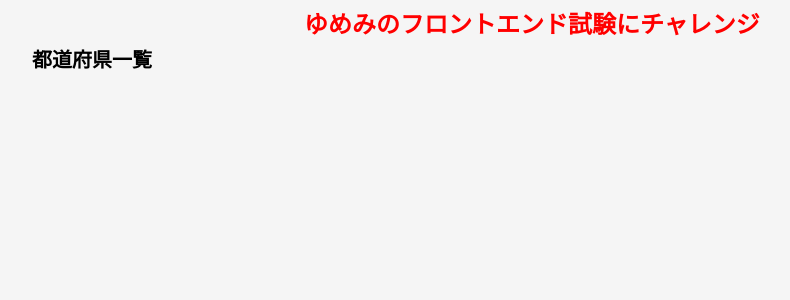
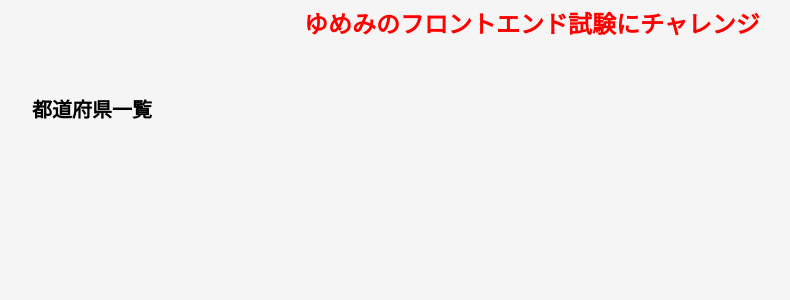
Before and after one commit to yukimark/yumemi-resas, a Next.js app: page / in a window 1280 px wide. Shown: the top 300 px of the page, without its empty margins (108-898 px from the left). Built offline with nearby package versions, Linux system fonts and the light colour scheme; no server answers.

Commit message:
微修正

```diff
--- a/src/components/base/header.tsx
+++ b/src/components/base/header.tsx
@@ -3,6 +3,7 @@ import styled from 'styled-components'
 const HeaderDiv = styled.header`
   width: 100%;
   height: 50px;
+  margin-bottom: 50px;
 `
 
 const PageTitleBox = styled.div`
```
